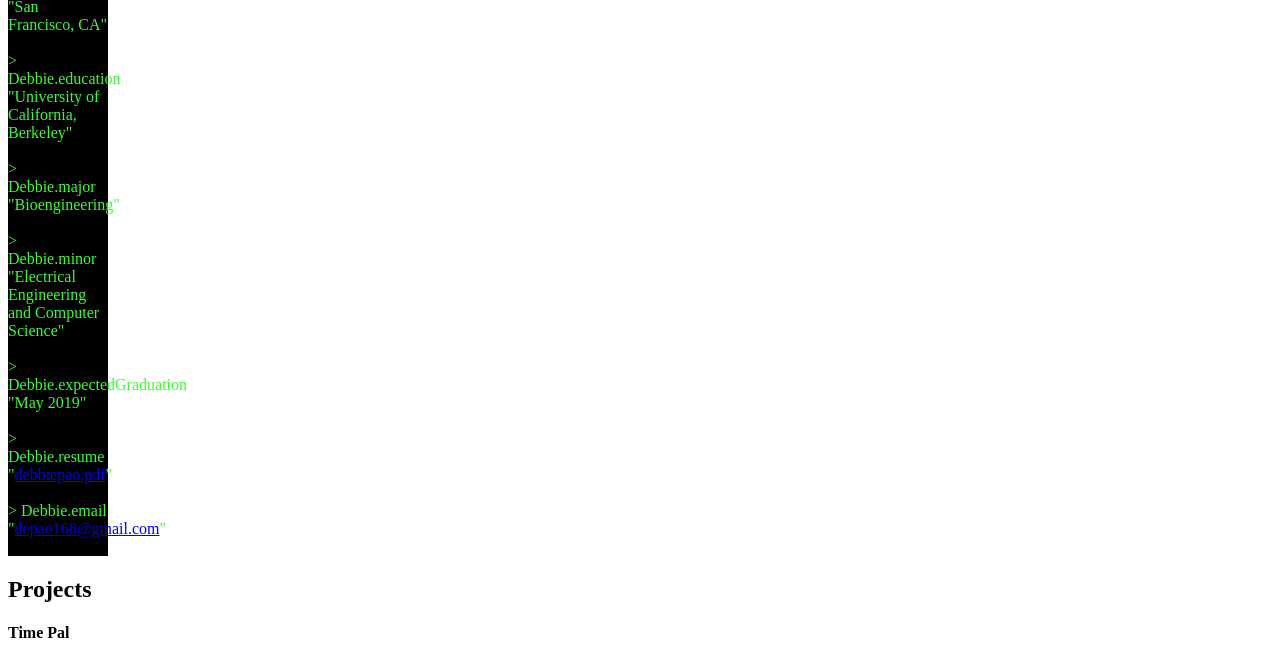
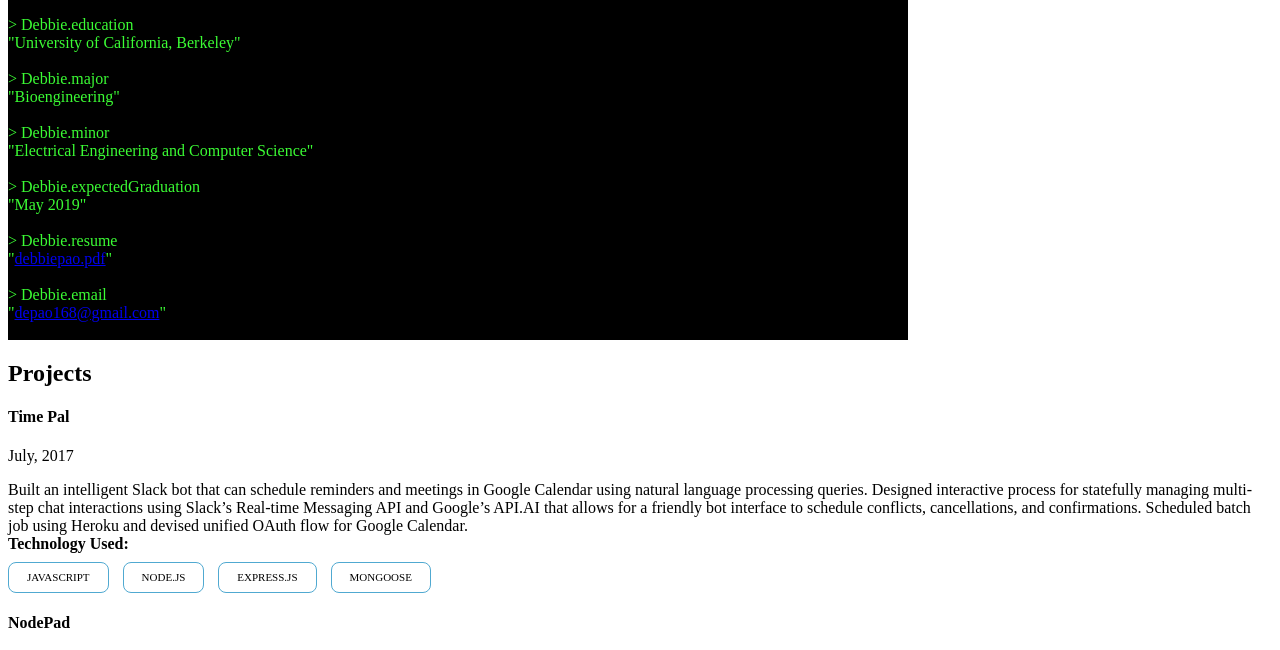
Before and after one commit to debbiep168/debbiep168.github.io, a plain HTML site: page index.html in a window 1280 px wide. Shown: the part 134-784 px from the top of the page. Drawn offline with Linux system fonts and the light colour scheme.

Commit message:
adding terminal

```diff
--- a/css/main.css
+++ b/css/main.css
@@ -26,7 +26,7 @@ i {
 
 #console {
   background-color: black;
-  width: 100px;
+  width: 900px;
 }
 
 .terminal-text {
```
